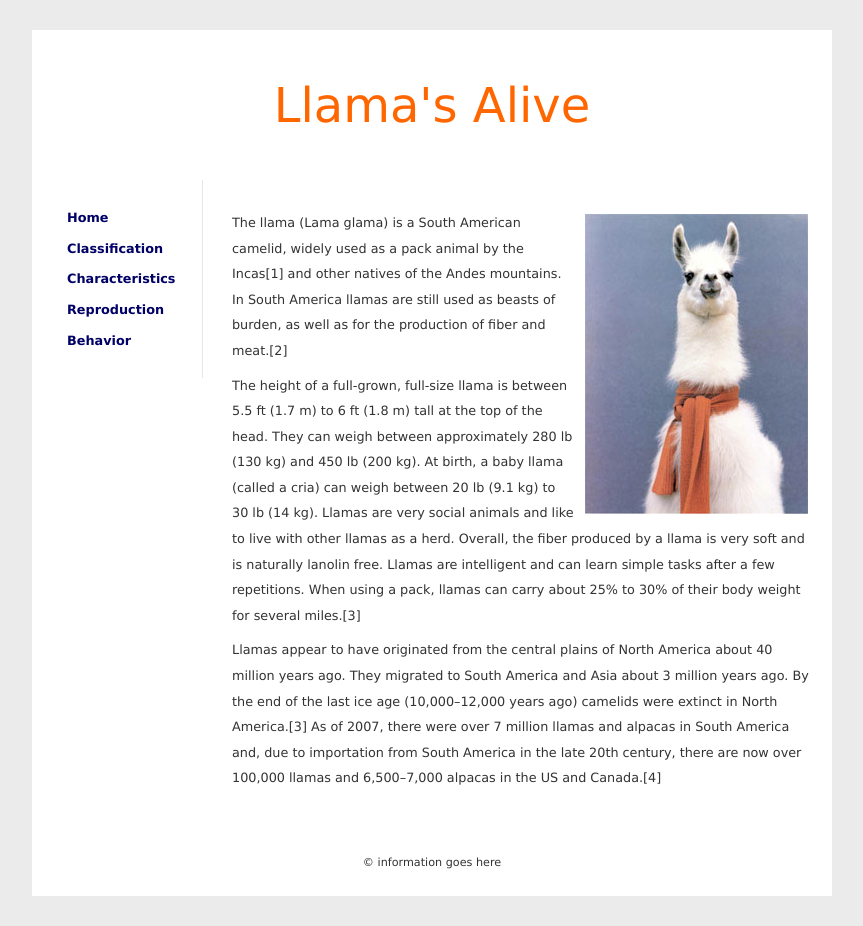
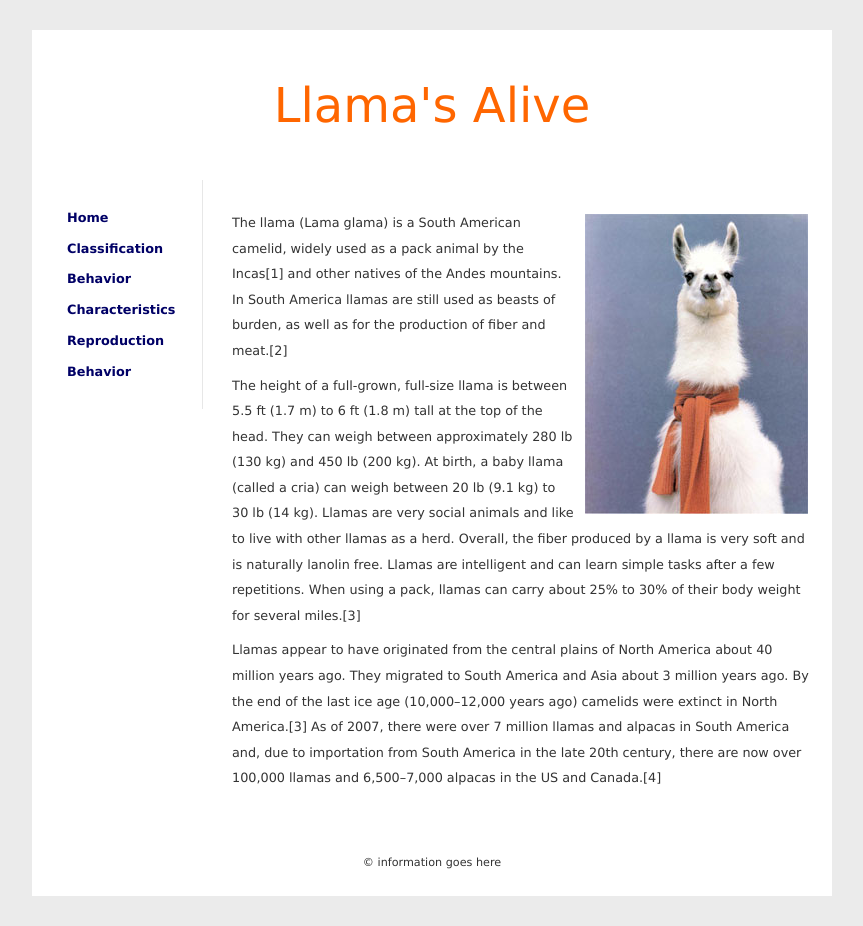
Before and after one commit to alleg76/llamas, a plain HTML site: page index.html in a window 1280 px wide. Shown: the whole page, without its empty margins (208-1071 px from the left). Drawn offline with Linux system fonts and the light colour scheme.

Commit message:
updated navigation

```diff
--- a/index.html
+++ b/index.html
@@ -15,6 +15,7 @@
         <ul>
             <li><a href="index.html">Home</a></li>
             <li><a href="classification.html">Classification</a></li>
+            <li><a href="behavior.html">Behavior</a></li>
             <li><a href="characteristics.html">Characteristics</a></li>
             <li><a href="reproduction.html">Reproduction</a></li>
             <li><a href="behavior.html">Behavior</a></li>
```
Also changed, not shown: behavior.html (+1 -0 lines), characteristics.html (+1 -0 lines), classification.html (+1 -0 lines), reproduction.html (+1 -0 lines).
